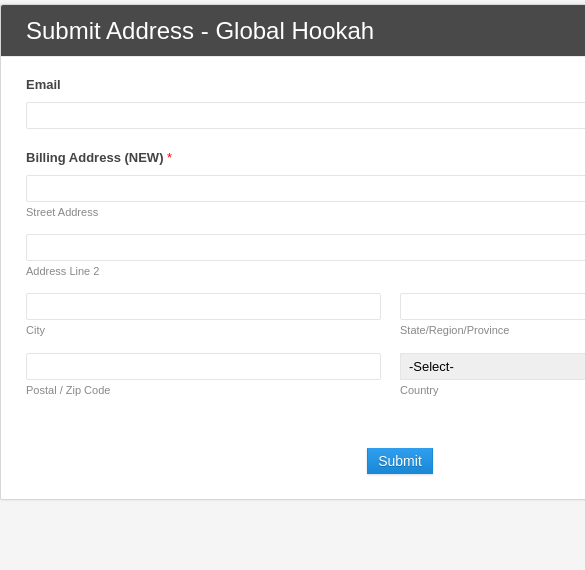
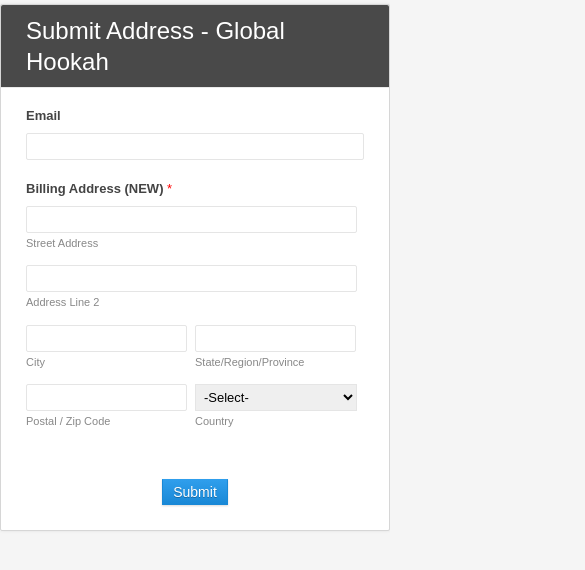
Before and after one commit to 3liGlobal/Submit-Address-Global-Hookah, a plain HTML site: page index.html in a window 390 px wide. Shown: the top 570 px of the page, 585 px wide, since content can reach past the window. Drawn offline with Linux system fonts and the light colour scheme.

Commit message:
Update form.css

```diff
--- a/css/form.css
+++ b/css/form.css
@@ -835,3 +835,9 @@ ol, ul {
 	overflow:hidden;
 	font-size: 13px;
 }
+@media screen and (max-width:600px) {
+
+        .zf-templateWidth {
+            width: 100%;
+        }
+    }
```
